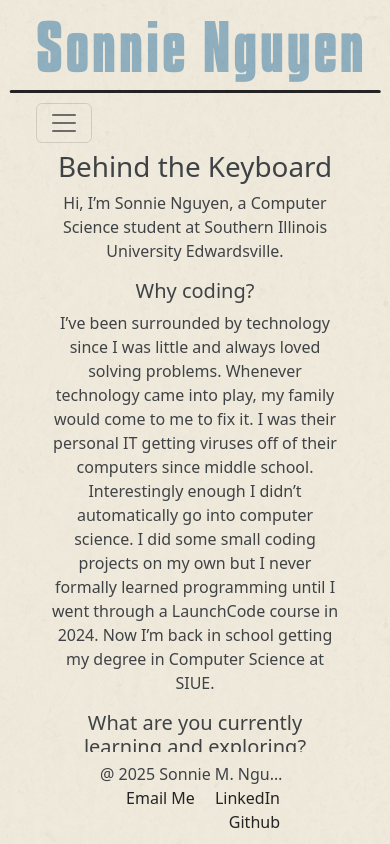
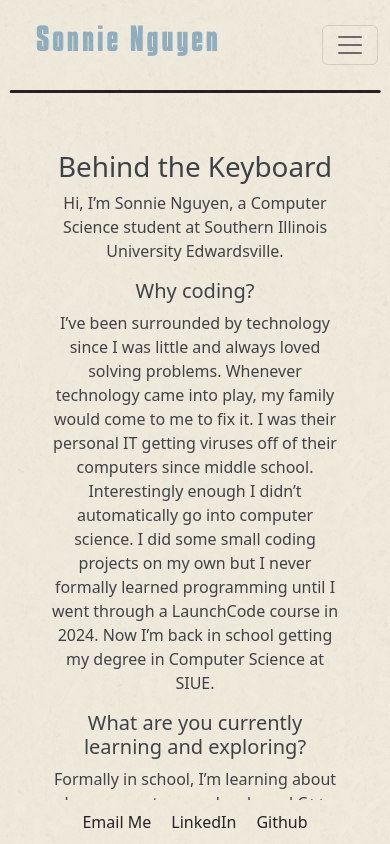
Before and after one commit to Sunsonni/PortfolioWebsite, a React (Vite) app in the folder Portfolio-client/: page /About in a window 390 px wide. Built offline with nearby package versions, Linux system fonts and the light colour scheme.

Commit message:
css and mobile responsiveness is killing me rn

```diff
--- a/Portfolio-client/src/App.css
+++ b/Portfolio-client/src/App.css
@@ -118,7 +118,7 @@ body::after {
 }
 
 .title{
-  font-size: 4rem!important;
+  font-size: 4rem;
   font-weight: 400;
   font-style: normal;
   font-family: 'Kenyan Coffee';
@@ -208,7 +208,7 @@ body::after {
 
 .footer-content {
   display: flex;
-  flex-wrap: wrap;
+  flex-wrap: none;
   align-items: right;
   justify-content: flex-end;
   flex-direction: row;
@@ -278,9 +278,25 @@ embed {
 }
 
 
-/* @media only screen and (max-width: 600px) {
-  .nav-bar{
-
+@media only screen and (max-width: 500px) {
+  .title{
+    font-size: 2rem;
   }
 
-} */
+  .navbar-toggler {
+    margin-top: 0;
+  }
+
+  .footer-content {
+    justify-content: center;
+    flex-wrap: nowrap;
+  }
+  .footer-content p {
+    display: none;
+  }
+
+  .footer-content a{
+    margin: 0 10px;
+  }
+
+}
```
